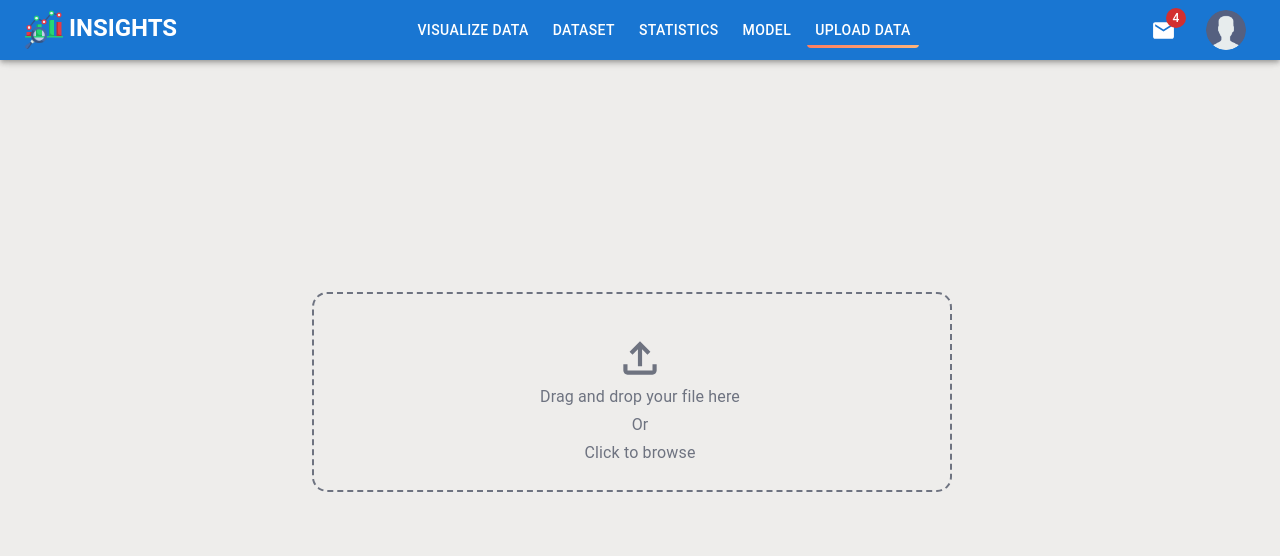
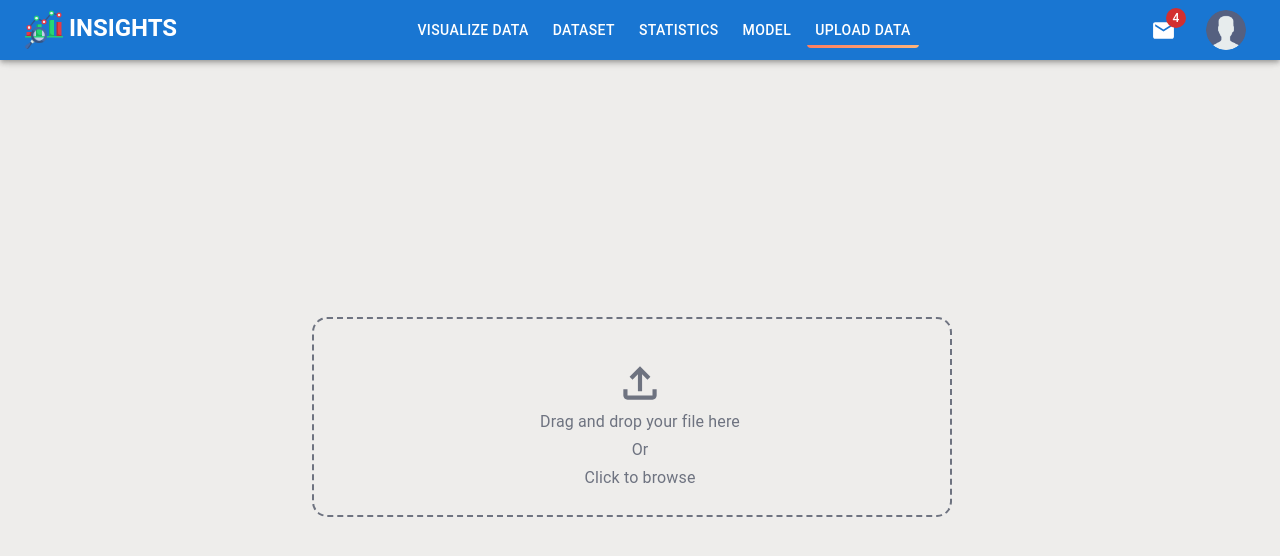
Before and after one commit to KhaledAbuarida/Insight-frontend, a React (Vite) app: page /upload in a window 1280 px wide. Shown: the top 556 px of the page. Built offline with nearby package versions, Linux system fonts and the light colour scheme.

Commit message:
handle alert for upload page

```diff
--- a/src/pages/UploadPage.tsx
+++ b/src/pages/UploadPage.tsx
@@ -1,17 +1,63 @@
-import { Grid } from "@mui/material";
+import { Alert, Box, Container, Grid } from "@mui/material";
 import DropZone from "../components/DropZone";
+import { useEffect, useState } from "react";
 
 const UploadPage = () => {
+  // states
+  const [alert, setAlert] = useState<boolean>(true);
+
+  useEffect(() => {
+    const timer = setTimeout(() => {
+      setAlert(false);
+    }, 5000);
+    return () => clearTimeout(timer); // Cleanup the timer on unmount
+  }, []);
+
   return (
+    <Box sx={{ backgroundColor: "#EEEDEB", height: "100vh", width: "100%" }}>
       <Grid
+        width="100%"
         container
-      justifyContent="center"
+        sx={{
+          display: "flex",
+          height: "100%",
+          justifyContent: "center",
+          alignItems: "center",
+          flexDirection: "column",
+        }}
+      >
+        <Grid
+          item
+          xs={5}
+          display="flex"
+          justifyContent="start"
           alignItems="center"
-      height="calc(100vh)"
-      bgcolor="#EEEDEB"
+          width="100%"
+          height="100%"
+          flexDirection="column"
+        >
+          {alert && (
+            <Alert severity="error" sx={{mt: 8}}>
+              Please Sign into your account, So you can upload your files
+            </Alert>
+          )}
+        </Grid>
+
+        <Grid
+          item
+          xs={7}
+          sx={{
+            display: "flex",
+            justifyContent: "start",
+            alignItems: "center",
+            flexDirection: "column",
+            height: "calc(100vh - 120px)", // Adjust height to compensate for the alert height
+          }}
         >
           <DropZone />
         </Grid>
+      </Grid>
+    </Box>
   );
 };
 
```
Lines whose indentation alone changed are shown as unchanged.
